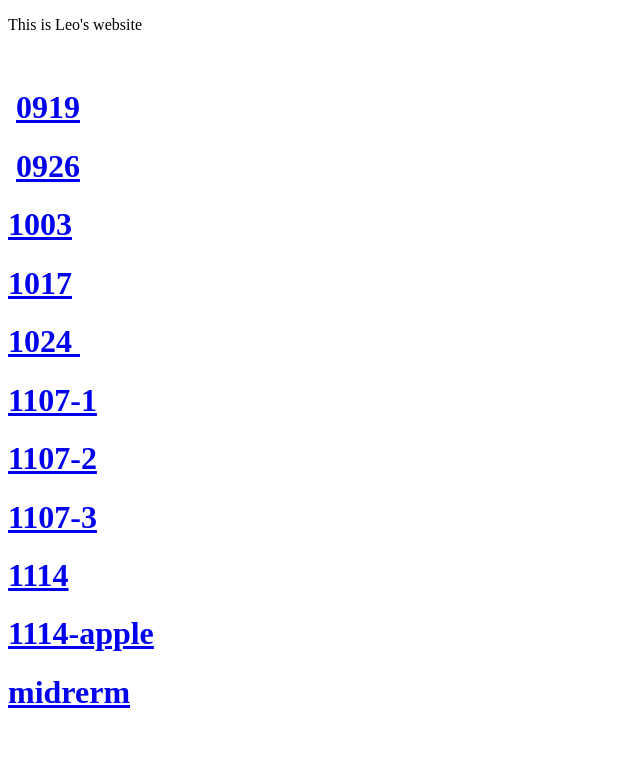
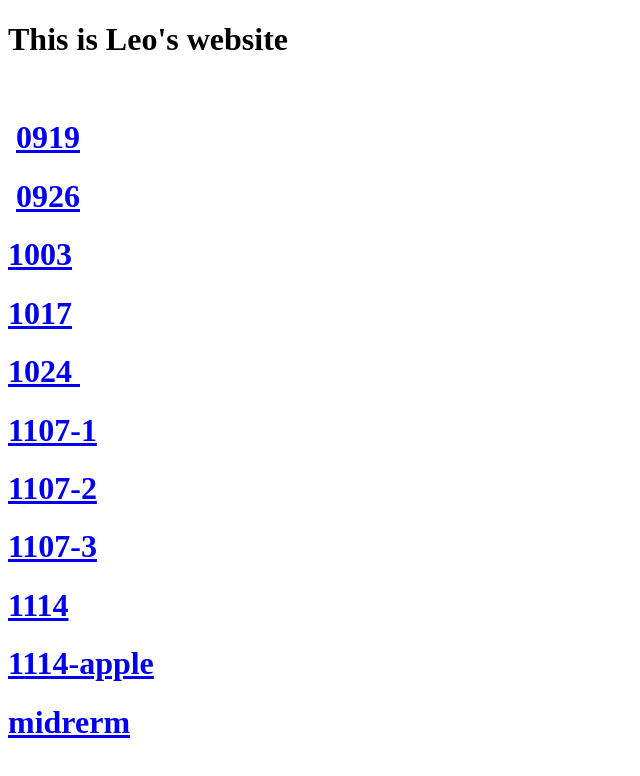
Before and after one commit to leeieong20050508/leeieong20050508.github.io, a plain HTML site: page index.html in a window 1280 px wide. Shown: the whole page, without its empty margins (0-640 px from the left). Drawn offline with Linux system fonts and the light colour scheme.

Commit message:
改標題

```diff
--- a/index.html
+++ b/index.html
@@ -6,7 +6,7 @@
 </head>
 
 <body>
-	<p>This is Leo's website</p>
+	<h1>This is Leo's website</h1>
 <p>&nbsp;</p>
 <h1>&nbsp;<a href="0919/index-1.html">0919</a></h1>
 <h1>&nbsp;<a href="0926/0926_1.html">0926</a></h1>
```
